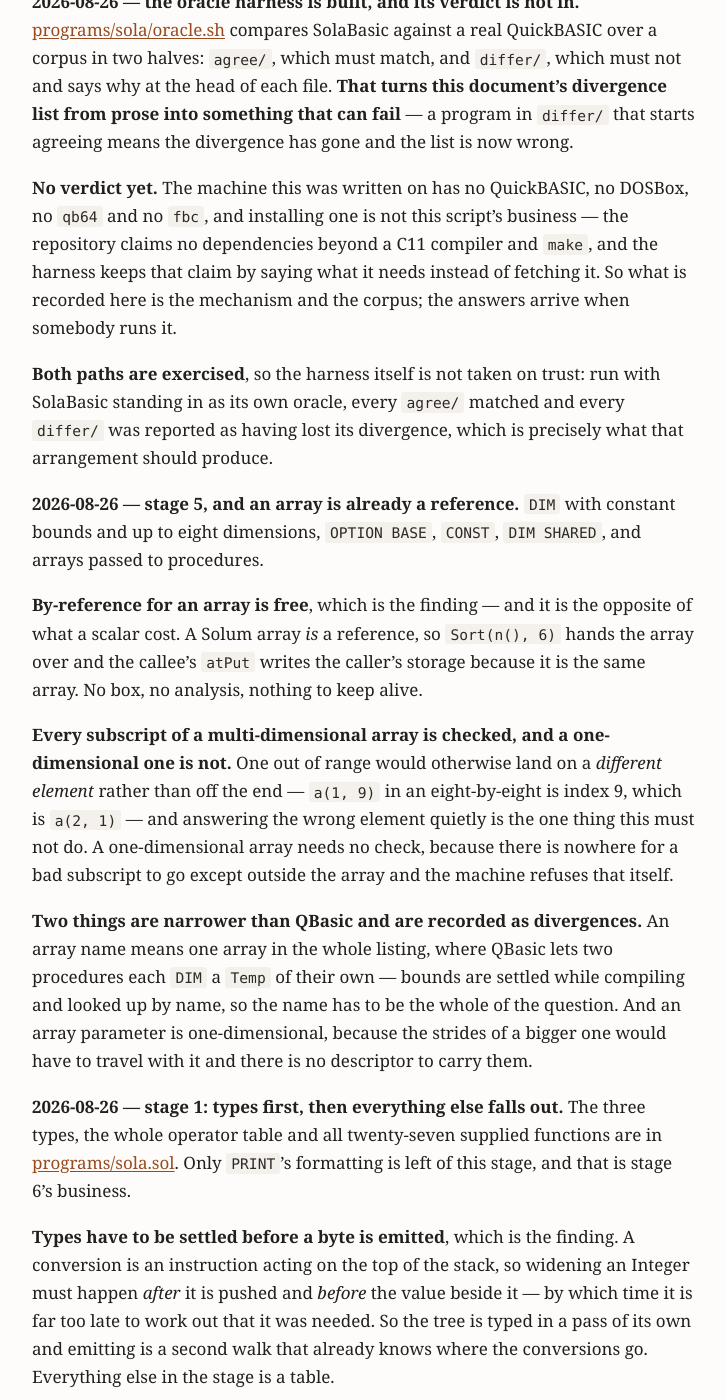
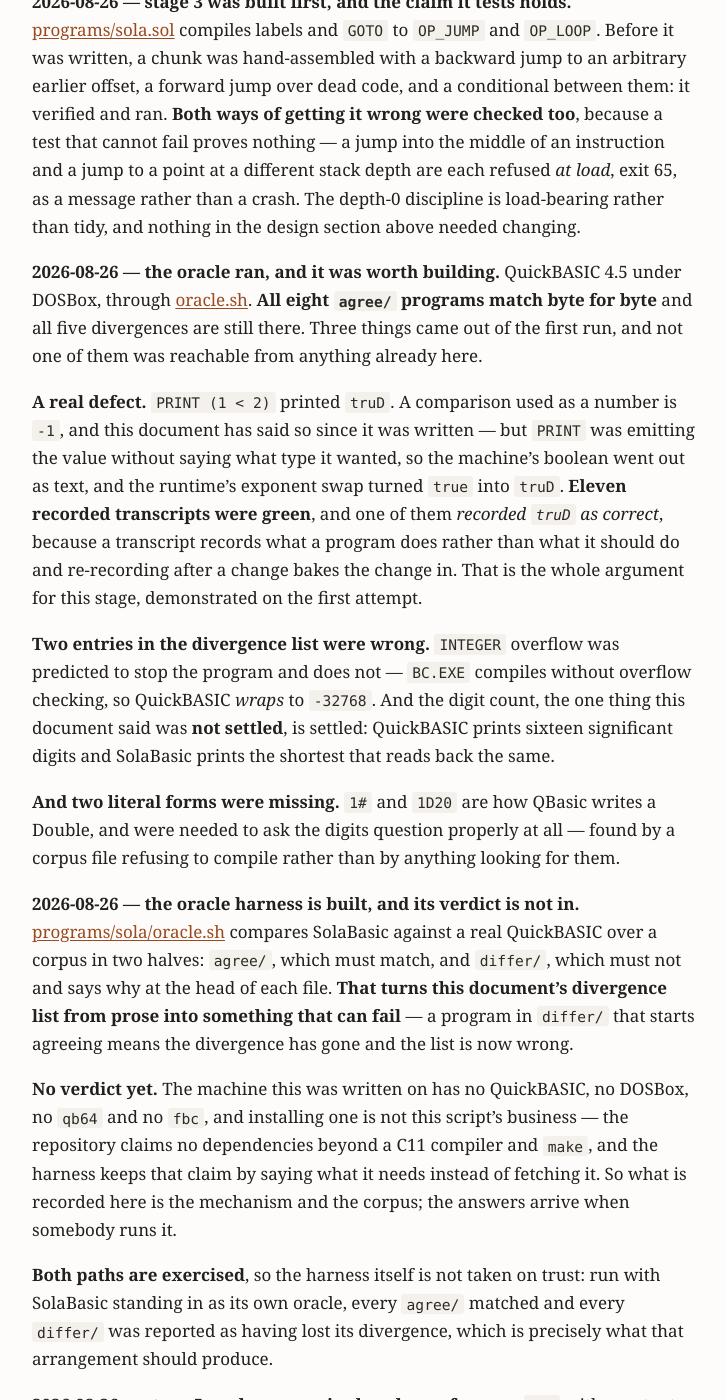
Before and after one commit to hansolovkarlsson/Solveig, a Jekyll site: the page built from docs/SOLABASIC.md, in a window 1280 px wide and 1400 px high, scrolled down 15849 px. Shown: the whole window, without its empty margins (276-1002 px from the left). Built offline with Jekyll 4.4.1, drawn with Linux system fonts in a browser that asks for light colours; our own code applies the rules of GitHub Pages for plain Markdown files; some of the changed text lies outside the part shown.

Commit message:
The oracle ran, and it found what transcripts could not
QuickBASIC 4.5 under DOSBox, against the corpus. All eight agree/ programs now
match byte for byte and all five divergences are still there. Three things came
out of the first run and not one was reachable from anything already in this
repository.

A real defect. PRINT (1 < 2) printed truD. A comparison used as a number is -1
and the language definition has said so since it was written, but PRINT was
emitting the value without saying what type it wanted, so the machine's boolean
went out as text and the runtime's exponent swap turned true into truD.

Eleven recorded transcripts were green while that was true, and types.out
recorded truD as the correct answer. A transcript records what a program does
rather than what it should do, so re-recording after a change bakes the change
in whether it is right or wrong -- which is exactly what basic.sol's header says
about the eighty-three claims that caught none of the seven defects the NBS
suite found. Demonstrated here on the first run.

Two entries in the divergence list were wrong. INTEGER overflow was predicted to
stop the program and does not: BC.EXE compiles without overflow checking unless
/D asks for it, so QuickBASIC wraps to -32768 where the QB.EXE environment would
have raised Overflow. And the digit count, the one thing the definition said was
not settled, is settled -- QuickBASIC prints sixteen significant digits, rounded,
and SolaBasic prints the shortest text that reads back as the same number, so
they part company on a seventeenth digit or on the last one. Print zones, the
margin and the D exponent all agree exactly.

Two literal forms were missing, and were needed to ask the digits question
properly at all: 1# for a Double and 1D20 for its exponent. Both are ordinary
QBasic and both were found by a corpus file refusing to compile.

Two things about the harness itself, for whoever runs it next. BC.EXE wants CR
LF and says nothing when it does not get it: a file with Unix line endings
compiles, links, produces a .EXE, and that .EXE prints nothing -- which looks
exactly like a program whose output cannot be redirected, and cost an hour of
looking at the wrong thing. And route matters: BC with /O linked against
BCOM45.LIB redirects into a file, where the BRUN runtime cannot find itself.

Co-Authored-By: Claude Opus 5 <noreply@anthropic.com>
Claude-Session: https://claude.ai/code/session_014Emnizwfra15qgDU979HaB

```diff
--- a/docs/SOLABASIC.md
+++ b/docs/SOLABASIC.md
@@ -460,8 +460,10 @@ suffix, and `AS SINGLE` is refused rather than silently widened. **A ported
 program will print more digits than it used to.** This is the largest single
 divergence and the one most likely to surprise.
 
-**2. `INTEGER` is 64 bits.** QBasic's is 16 and `LONG` is 32, and both overflow
-at their boundary. SolaBasic has one integer type, and `LONG` is a synonym for
+**2. `INTEGER` is 64 bits.** QBasic's is 16 and `LONG` is 32. **Measured**: a
+QuickBASIC 4.5 program compiled with `BC.EXE` *wraps* at `32767` rather than
+stopping — `BC` compiles without overflow checking unless `/D` asks for it,
+where the `QB.EXE` environment would raise *Overflow*. Either way, SolaBasic has one integer type, and `LONG` is a synonym for
 it. A program relying on `32767 + 1` failing will not fail here — it will be
 right, which is worse.
 
@@ -475,17 +477,26 @@ branch. Nobody writes it; it is still a gap.
 **4. A string may not contain a double quote.** QBasic has the same restriction,
 and `CHR$(34)` is the same answer. Recorded because it looks like an oversight.
 
-**5. `VAL` is strict.** BASIC's reads a number off the front of a string and
+**5. A Double prints to the shortest text that reads back as the same number**,
+where QuickBASIC prints sixteen significant digits. **Measured**, against
+QuickBASIC 4.5: `1# / 3#` is `.3333333333333334` there and `.3333333333333333`
+here, and `1# / 7#` is `.1428571428571429` against `.14285714285714285`. So they
+agree whenever the shortest round-trip is sixteen digits or fewer and rounds the
+same way, and part company on a seventeenth digit or on the last one.
+Exponential form agrees exactly. This is the entry that
+[said it was not settled](#stages); it is.
+
+**6. `VAL` is strict.** BASIC's reads a number off the front of a string and
 answers nought for junk; this one wants the whole string to be a number. Reading
 a number out of the front of text wants a scanner, and there is no library in
 the file the compiler writes to hold one.
 
-**6. An array name means one array in the whole listing.** QBasic lets two
+**7. An array name means one array in the whole listing.** QBasic lets two
 procedures each `DIM` a `Temp` of their own; here the second is *dimensioned
 twice*. And an array parameter is one-dimensional — a bigger one's strides would
 have to travel with it.
 
-**7. Procedures are resolved before compilation.** QBasic requires `DECLARE` for
+**8. Procedures are resolved before compilation.** QBasic requires `DECLARE` for
 a procedure used before it is defined, and QB's editor writes them for you.
 SolaBasic takes a pass first, so `DECLARE` is accepted and does nothing.
 
@@ -590,6 +601,31 @@ jump into the middle of an instruction and a jump to a point at a different
 stack depth are each refused *at load*, exit 65, as a message rather than a
 crash. The depth-0 discipline is load-bearing rather than tidy, and nothing in
 the design section above needed changing.
+
+**2026-08-26 — the oracle ran, and it was worth building.**
+QuickBASIC 4.5 under DOSBox, through
+[oracle.sh](../programs/sola/oracle.sh). **All eight `agree/` programs match
+byte for byte** and all five divergences are still there. Three things came out
+of the first run, and not one of them was reachable from anything already here.
+
+**A real defect.** `PRINT (1 < 2)` printed `truD`. A comparison used as a number
+is `-1`, and this document has said so since it was written — but `PRINT` was
+emitting the value without saying what type it wanted, so the machine's boolean
+went out as text, and the runtime's exponent swap turned `true` into `truD`.
+**Eleven recorded transcripts were green**, and one of them *recorded `truD` as
+correct*, because a transcript records what a program does rather than what it
+should do and re-recording after a change bakes the change in. That is the whole
+argument for this stage, demonstrated on the first attempt.
+
+**Two entries in the divergence list were wrong.** `INTEGER` overflow was
+predicted to stop the program and does not — `BC.EXE` compiles without overflow
+checking, so QuickBASIC *wraps* to `-32768`. And the digit count, the one thing
+this document said was **not settled**, is settled: QuickBASIC prints sixteen
+significant digits and SolaBasic prints the shortest that reads back the same.
+
+**And two literal forms were missing.** `1#` and `1D20` are how QBasic writes a
+Double, and were needed to ask the digits question properly at all — found by a
+corpus file refusing to compile rather than by anything looking for them.
 
 **2026-08-26 — the oracle harness is built, and its verdict is not in.**
 [programs/sola/oracle.sh](../programs/sola/oracle.sh) compares SolaBasic against
@@ -751,7 +787,7 @@ The language above is the finish line. The order to reach it in:
 | **4** | **Done.** `SUB`, `FUNCTION`, `CALL`, locals, `SHARED`, `STATIC`, `EXIT SUB`/`EXIT FUNCTION`, and by-reference parameters. |
 | **5** | **Done.** `DIM` with constant bounds and up to eight dimensions, `OPTION BASE`, `CONST`, `DIM SHARED`, and arrays passed to procedures. |
 | **6** | `INPUT`, files, `PRINT USING`. **`PRINT`'s own rules are done** — see stage 1. |
-| **7** | **The harness is built** — [programs/sola/oracle.sh](../programs/sola/oracle.sh), with a corpus in two halves. **The verdict is not in**: it needs a QuickBASIC to compare against, and there was none on the machine it was written on. |
+| **7** | **Done, and the verdict is in.** [oracle.sh](../programs/sola/oracle.sh) against QuickBASIC 4.5 under DOSBox: **all eight `agree/` programs match byte for byte**, and all five divergences are still there. It found one real defect and corrected two entries in the list below. |
 
 Stage 3 is the one to reach early even though the ordering does not demand it,
 because it is the claim the whole design rests on. If arbitrary `GOTO` between
```
Also changed, not shown: docs/SOLABASIC-REFERENCE.md (+7 -5 lines), 5 other files.
